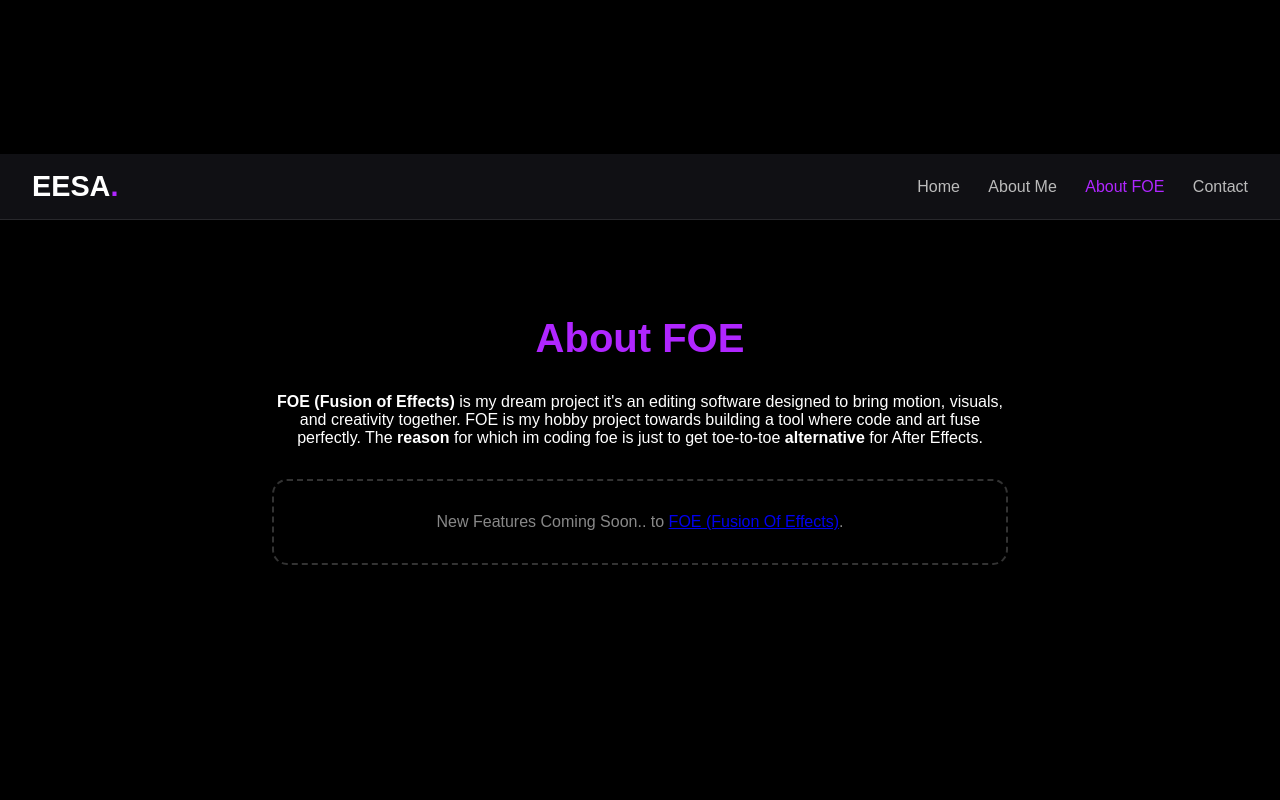
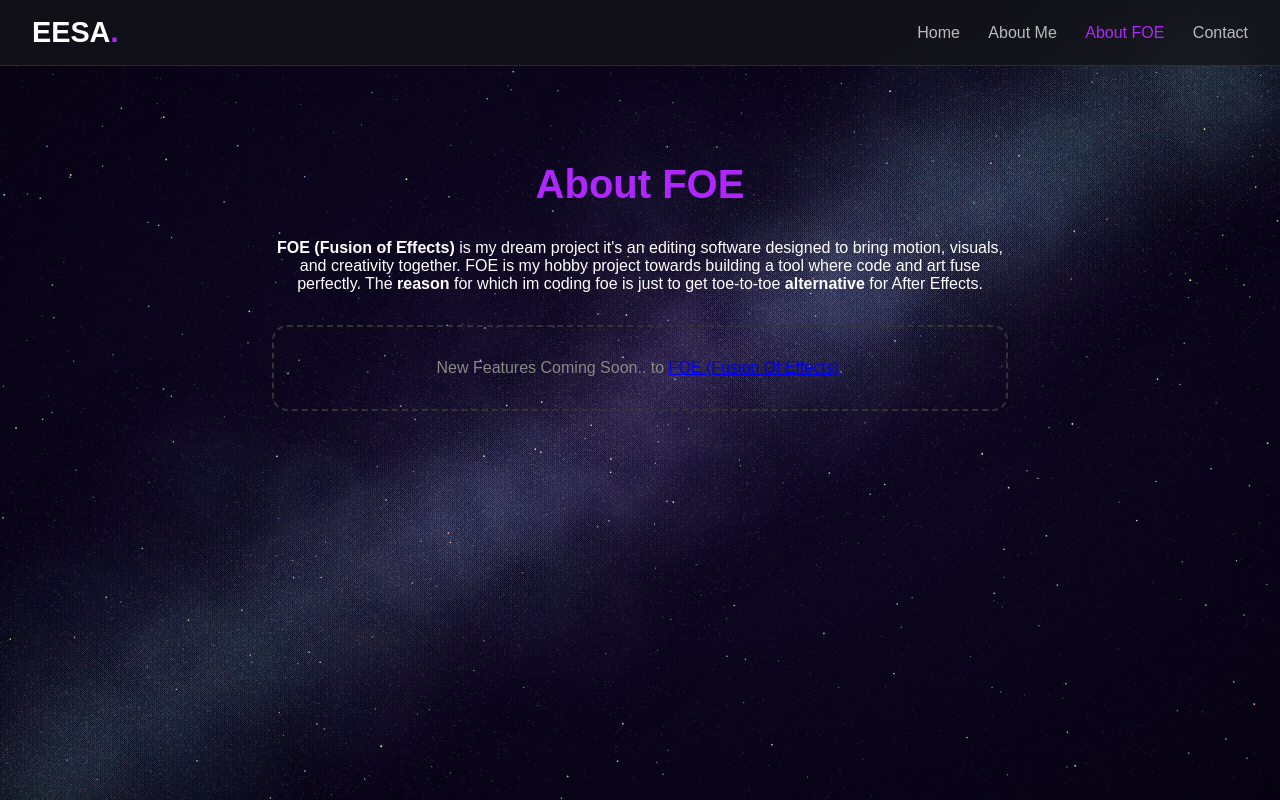
Before and after one commit to E3S4/E3S4.github.io, a plain HTML site: page foe.html in a window 1280 px wide. Drawn offline with Linux system fonts and the light colour scheme.

Commit message:
Update foe.html

```diff
--- a/foe.html
+++ b/foe.html
@@ -7,7 +7,10 @@
   <link rel="stylesheet" href="styles.css">
   </head>
 <body>
- <canvas id="aurora"></canvas>
+ <canvas id="backgroundCanvas"></canvas>
+<canvas id="starsCanvas"></canvas>
+<canvas id="milkyWayCanvas"></canvas>
+
 
     <header>
     <h1 class="logo">EESA<span>.</span></h1>
```
